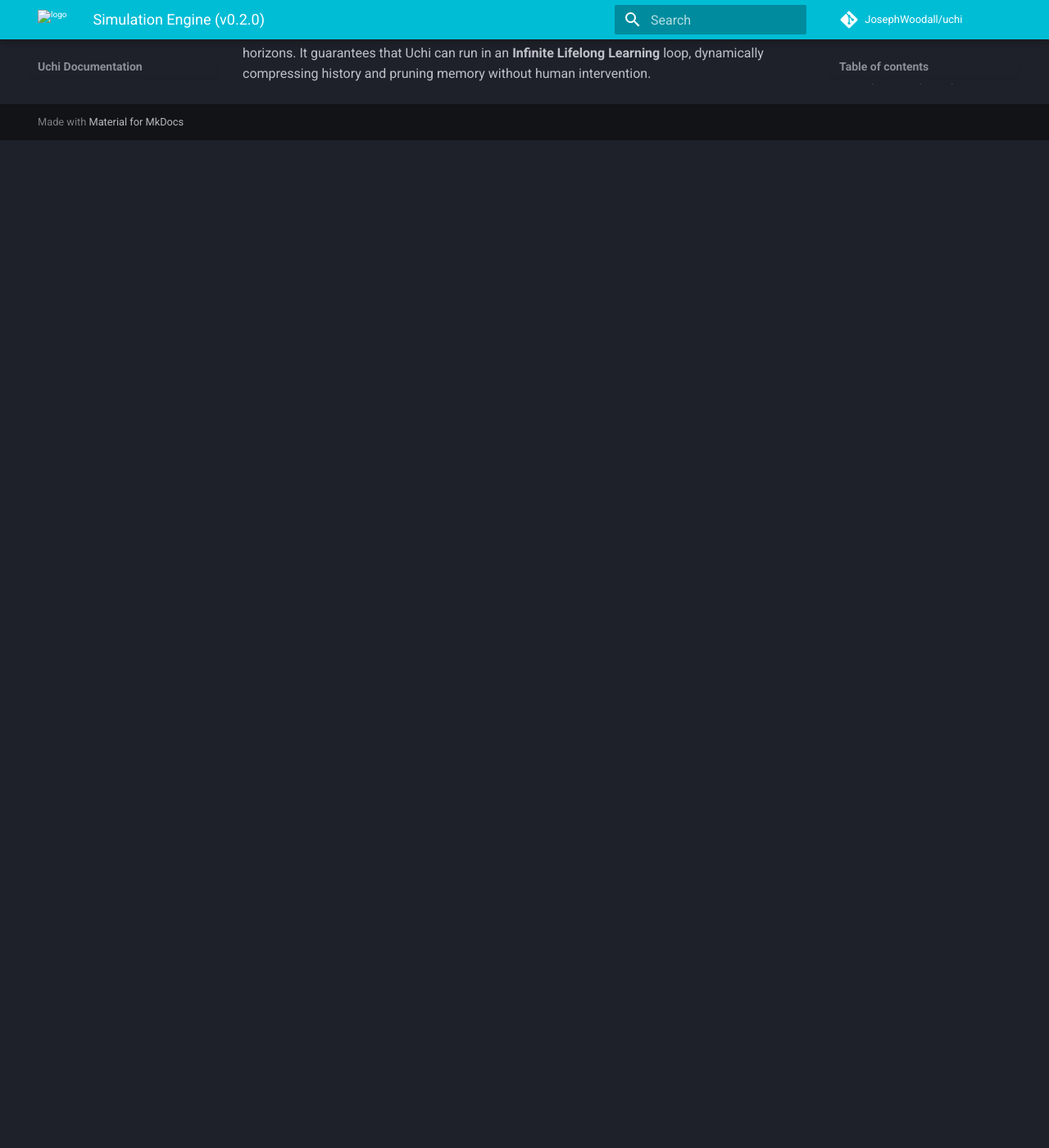
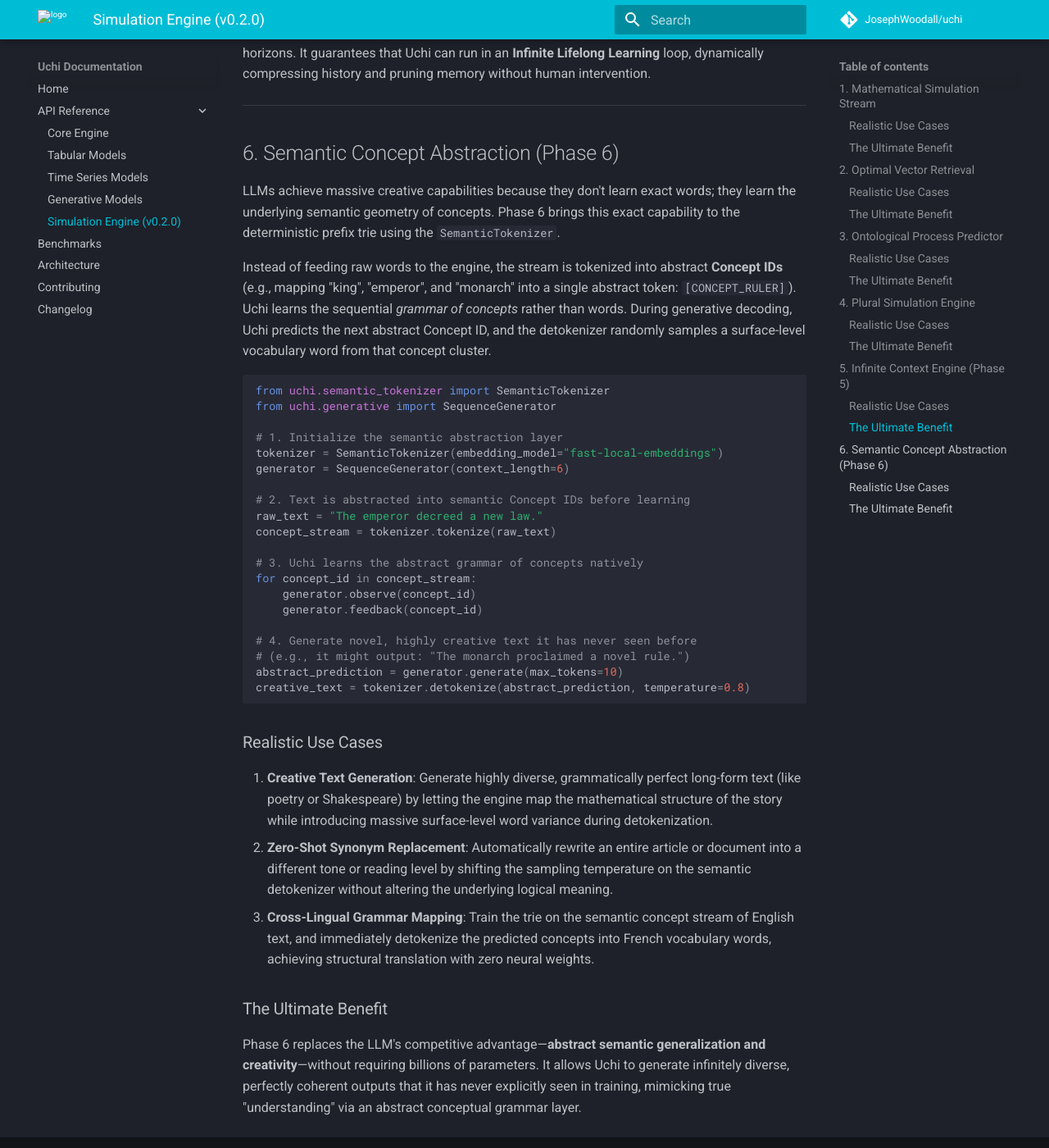
Before and after one commit to JosephWoodall/uchi, an MkDocs documentation site: the page built from docs/simulation-engine.md, in a window 1280 px wide and 1400 px high, scrolled down 4574 px. Shown: the whole window at 82% size. Built offline with MkDocs 1.6.1 and Material for MkDocs 9.7.7, drawn with Linux system fonts in a browser that asks for light colours; comment, search, counter and statistics services are not loaded; before the commit the page ends 4745 px from its top, so only the background shows below that; some of the changed text lies outside the part shown.

Commit message:
docs: add Phase 6 Semantic Concept Abstraction

````diff
--- a/docs/simulation-engine.md
+++ b/docs/simulation-engine.md
@@ -139,3 +139,42 @@ stats = compressor.compress_pass(predictor._root, cred_max=6.05)
 
 ### The Ultimate Benefit
 Phase 5 unshackles the engine from the physical boundaries of hardware memory and fixed-time horizons. It guarantees that Uchi can run in an **Infinite Lifelong Learning** loop, dynamically compressing history and pruning memory without human intervention.
+
+---
+
+## 6. Semantic Concept Abstraction (Phase 6)
+
+LLMs achieve massive creative capabilities because they don't learn exact words; they learn the underlying semantic geometry of concepts. Phase 6 brings this exact capability to the deterministic prefix trie using the `SemanticTokenizer`.
+
+Instead of feeding raw words to the engine, the stream is tokenized into abstract **Concept IDs** (e.g., mapping "king", "emperor", and "monarch" into a single abstract token: `[CONCEPT_RULER]`). Uchi learns the sequential *grammar of concepts* rather than words. During generative decoding, Uchi predicts the next abstract Concept ID, and the detokenizer randomly samples a surface-level vocabulary word from that concept cluster.
+
+```python
+from uchi.semantic_tokenizer import SemanticTokenizer
+from uchi.generative import SequenceGenerator
+
+# 1. Initialize the semantic abstraction layer
+tokenizer = SemanticTokenizer(embedding_model="fast-local-embeddings")
+generator = SequenceGenerator(context_length=6)
+
+# 2. Text is abstracted into semantic Concept IDs before learning
+raw_text = "The emperor decreed a new law."
+concept_stream = tokenizer.tokenize(raw_text)
+
+# 3. Uchi learns the abstract grammar of concepts natively
+for concept_id in concept_stream:
+    generator.observe(concept_id)
+    generator.feedback(concept_id)
+
+# 4. Generate novel, highly creative text it has never seen before
+# (e.g., it might output: "The monarch proclaimed a novel rule.")
+abstract_prediction = generator.generate(max_tokens=10)
+creative_text = tokenizer.detokenize(abstract_prediction, temperature=0.8)
+```
+
+### Realistic Use Cases
+1. **Creative Text Generation**: Generate highly diverse, grammatically perfect long-form text (like poetry or Shakespeare) by letting the engine map the mathematical structure of the story while introducing massive surface-level word variance during detokenization.
+2. **Zero-Shot Synonym Replacement**: Automatically rewrite an entire article or document into a different tone or reading level by shifting the sampling temperature on the semantic detokenizer without altering the underlying logical meaning.
+3. **Cross-Lingual Grammar Mapping**: Train the trie on the semantic concept stream of English text, and immediately detokenize the predicted concepts into French vocabulary words, achieving structural translation with zero neural weights.
+
+### The Ultimate Benefit
+Phase 6 replaces the LLM's competitive advantage—**abstract semantic generalization and creativity**—without requiring billions of parameters. It allows Uchi to generate infinitely diverse, perfectly coherent outputs that it has never explicitly seen in training, mimicking true "understanding" via an abstract conceptual grammar layer.
````
Also changed, not shown: other parts of docs/simulation-engine.md (+1 -1 lines).
